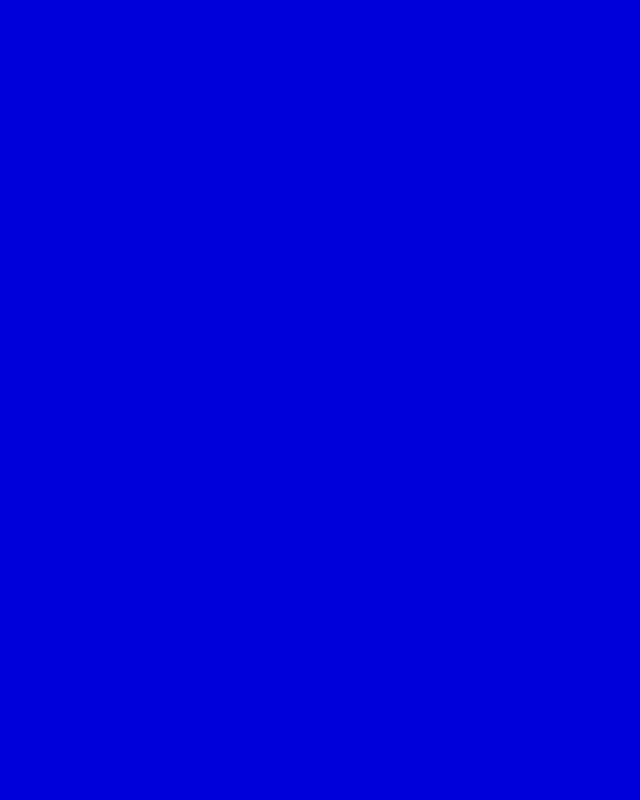
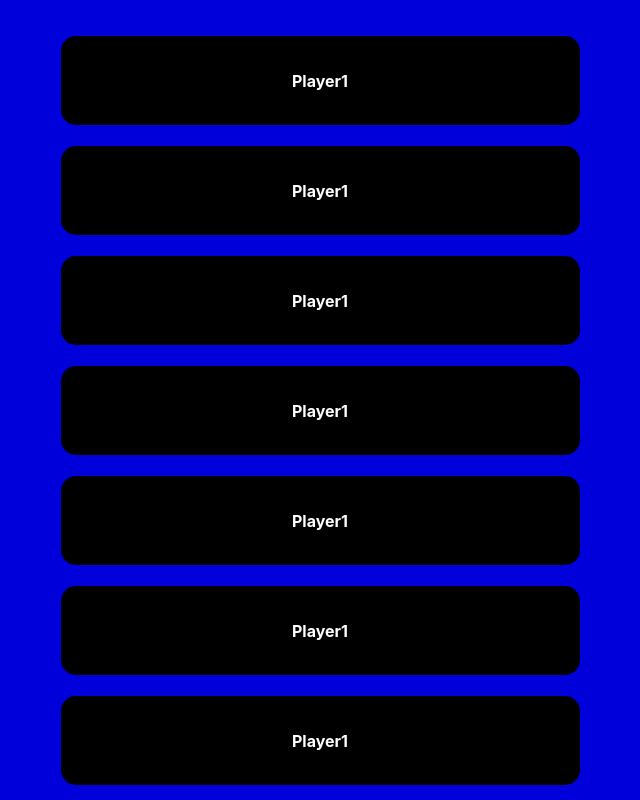
Before and after one commit to IliasAlmerekov/darts, a React (Create React App) app: page /winner in a window 1280 px wide. Before the commit this address had no page. Shown: the whole page, without its empty margins (320-960 px from the left). Built offline with nearby package versions, Linux system fonts and the light colour scheme.

Commit message:
winner page

```diff
--- a/src/app/App.tsx
+++ b/src/app/App.tsx
@@ -4,6 +4,7 @@ import Home from '../pages/home';
 import { BrowserRouter, Link, Route, Routes } from 'react-router-dom';
 import { UserProps } from '../pages/home';
 import { useState } from 'react';
+import WinnerPage from '../pages/winnerpage/winnerpage';
 
 function App() {
   const [list, setList] = useState<UserProps[]>([]);
@@ -13,6 +14,7 @@ function App() {
         <Routes>
           <Route path="/" element={<Home list={list} setList={setList} />} />
           <Route path="/game" element={<GamePage userList={list} />} />
+          <Route path="/winner" element={<WinnerPage />} />
         </Routes>
       </BrowserRouter>
     </div>
--- /dev/null
+++ b/src/components/Banner.tsx
@@ -0,0 +1,9 @@
+import React from "react"
+
+
+
+function Banner(props: any) {
+    return (
+        <div className="banner">{props.name}{props.place}</div>)
+}
+export default Banner
--- /dev/null
+++ b/src/components/Keyboard.tsx
@@ -0,0 +1,5 @@
+import '../pages/gamepage/gamepage.css';
+
+export type KeyboardProps = {
+    rows: number[][],
+}
--- a/src/pages/gamepage/gamepage.css
+++ b/src/pages/gamepage/gamepage.css
@@ -4,7 +4,7 @@
 }
 
 .Roundcounter {
-    width: 518px;
+    width: 520px;
     height: 145px;
     left: 252px;
     top: 311px;
@@ -14,7 +14,6 @@
     display: flex;
     align-items: center;
     justify-content: center;
-
 }
 
 .box {
--- a/src/pages/gamepage/gamepage.tsx
+++ b/src/pages/gamepage/gamepage.tsx
@@ -3,7 +3,7 @@ import './gamepage.css';
 import { UserProps } from "../home";
 import Player from "../../components/Player";
 import { PlayerProps } from "../../components/Player";
-import { createBuilderStatusReporter } from "typescript";
+import { KeyboardProps } from "../../components/Keyboard";
 
 /* export type GameProps = {
     player: PlayerProps
@@ -30,12 +30,19 @@ function GamePage({ userList }: UserList) {
     const [playerList, setPlayerList] = useState<PlayerProps[]>([])
     const [throwCount, setThrowCount] = useState(0) // zählt wie oft geworfen wurde
     const [playerTurn, setPlayerTurn] = useState(0)
+    const keyboardNumbers: KeyboardProps = {
+        rows: [
+            [1, 2, 3, 4, 5, 6, 7, 8],
+            [9, 10, 11, 12, 13, 14, 15, 16],
+            [17, 18, 19, 20, 25, 50, 0, 0],
+        ]
+    }
 
     function initializePlayerList() {
         const initialPlayerlist: PlayerProps[] = [];
         testUserList.forEach((user: UserProps, i) => {
             const player = {
-                id: user.id, name: user.name, score: 301, isActive: i === 0 ? true : false, index: i, rounds: [], displayThrows: []
+                id: user.id, name: user.name, score: 25, isActive: i === 0 ? true : false, index: i, rounds: [], displayThrows: []
             }
             initialPlayerlist.push(player)
 
@@ -45,11 +52,12 @@ function GamePage({ userList }: UserList) {
         setPlayerList(initialPlayerlist)
     }
 
+
+
     function changeIsActive() {
         const prevPlayerTurn = playerTurn;
         const newPlayerTurn = playerTurn + 1;
         const newPlayerList: PlayerProps[] = [...playerList];
-
         newPlayerList[prevPlayerTurn].isActive = false;
         newPlayerList[newPlayerTurn > newPlayerList.length - 1 ? 0 : newPlayerTurn].isActive = true;
         newPlayerList[newPlayerTurn > newPlayerList.length - 1 ? 0 : newPlayerTurn].rounds.push({ throw1: undefined, throw2: undefined, throw3: undefined })
@@ -64,13 +72,15 @@ function GamePage({ userList }: UserList) {
     }
 
     function bust() {
-
+        changeIsActive()
+        alert("bust")
     }
 
     function handleThrow(round: number, player: PlayerProps, count: number, value: number) {
         if (!player.rounds.length) {
             player.rounds.push({ throw1: undefined, throw2: undefined, throw3: undefined })
         }
+        console.log(player)
         const currentRound = player.rounds[round - 1]
         const newScore = playerList[playerTurn].score - value
 
@@ -87,28 +97,27 @@ function GamePage({ userList }: UserList) {
         }
 
         if (playerList[playerTurn].score < value) {
-            /* bust(value) */
-            alert("bust")
-            player.rounds[round - 1] = { throw1: undefined, throw2: undefined, throw3: undefined }
-            changeIsActive()
+            bust()
         }
 
         if (playerList[playerTurn].score === value) {
-            alert("you won")
+
+            window.location.replace('/winner')
         }
 
         if (playerList[playerTurn].score >= value) {
             playerList[playerTurn].score = newScore
+            setThrowCount(count + 1);
         }
         const updatedPlayerlist = [...playerList]
         updatedPlayerlist[playerTurn] = player
         setPlayerList(updatedPlayerlist)
-        setThrowCount(count + 1);
+
         console.log(playerList)
     };
 
     function NumberButton(props: any) {
-        return <button className="btn" onClick={() => handleThrow(roundsCount, playerList[playerTurn], throwCount, props.value)}>{props.value}</button> // keyboard komponente
+        return <button className="btn" onClick={() => handleThrow(roundsCount, playerList[playerTurn], throwCount, props.value)}>{props.value}</button>
     }
 
     useEffect(() => {
@@ -130,46 +139,21 @@ function GamePage({ userList }: UserList) {
                 })}
                 </div>
 
+
             </div>
             <div className="Numberstyle">
-                <div className="row">
-                    <NumberButton value={1} />
-                    <NumberButton value={2} />
-                    <NumberButton value={3} />
-                    <NumberButton value={4} />
-                    <NumberButton value={5} />
-                    <NumberButton value={6} />
-                    <NumberButton value={7} />
-                    <NumberButton value={8} />
-                </div>
-                <div className="row">
-                    <NumberButton value={9} />
-                    <NumberButton value={10} />
-                    <NumberButton value={11} />
-                    <NumberButton value={12} />
-                    <NumberButton value={13} />
-                    <NumberButton value={14} />
-                    <NumberButton value={15} />
-                    <NumberButton value={16} />
-
-                </div>
-                <div className="row">
-                    <NumberButton value={17} />
-                    <NumberButton value={18} />
-                    <NumberButton value={19} />
-                    <NumberButton value={20} />
-                    <NumberButton value={25} />
-                    <NumberButton value={50} />
-                    <NumberButton value={0} />
-                    <NumberButton value="" />
-                </div>
+                {keyboardNumbers.rows.map((row) =>
+                    <div className="row">
+                        {row.map((number) =>
+                            <NumberButton value={number} />
+                        )}:
+                    </div>
+                )}
                 <div className="row">
                     <button className="specialButton">Double</button>
                     <button className="specialButton">Triple</button>
-
                 </div>
             </div>
-
             <div>
                 <button onClick={changeIsActive}>{throwCount}</button>
             </div></>
--- /dev/null
+++ b/src/pages/winnerpage/winnerpage.css
@@ -0,0 +1,14 @@
+.banner {
+    width: 519px;
+    height: 89px;
+    background: #000000;
+    border-radius: 15px;
+    margin-top: 21px;
+    color: white;
+    font-weight: bold;
+    justify-content: center;
+    align-items: center;
+    display: flex;
+}
+
+.scoreboard {}
--- /dev/null
+++ b/src/pages/winnerpage/winnerpage.tsx
@@ -0,0 +1,21 @@
+import { UserProps } from '../home'
+import '../winnerpage/winnerpage.css'
+import Banner from "../../components/Banner"
+
+
+function WinnerPage() {
+    return (
+        <div className='scoreboard'>
+            <div >
+                <Banner name={"Player1"} />
+                <Banner name={"Player1"} />
+                <Banner name={"Player1"} />
+                <Banner name={"Player1"} />
+                <Banner name={"Player1"} />
+                <Banner name={"Player1"} />
+                <Banner name={"Player1"} />
+            </div>
+        </div>
+    )
+}
+export default WinnerPage
```
